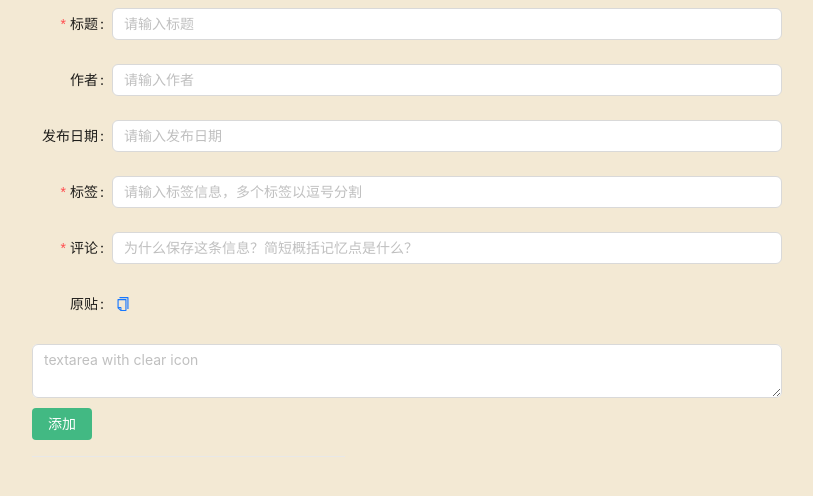
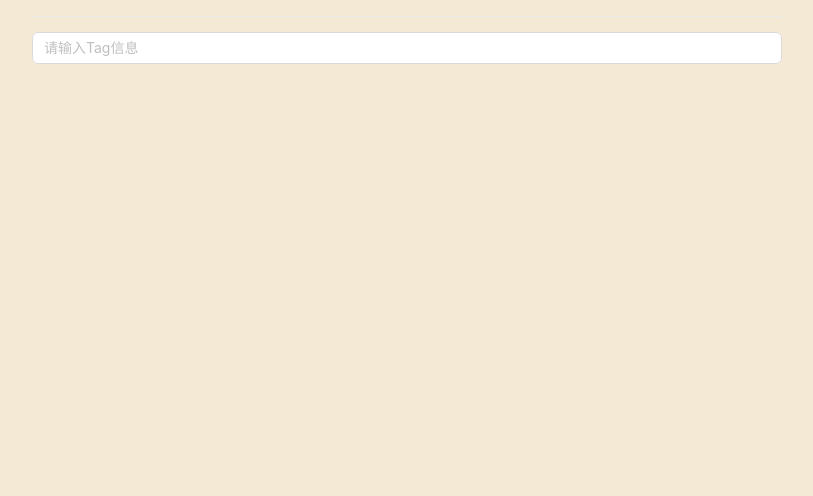
Before and after one commit to grofis/cloudflare, a Vue app: page /x/detail in a window 1280 px wide. Shown: the top 496 px of the page, without its empty margins (233-1046 px from the left). Built offline with nearby package versions, Linux system fonts and the light colour scheme.

Commit message:
修改Twitter页面。

```diff
--- a/src/components/TwitterDetail.vue
+++ b/src/components/TwitterDetail.vue
@@ -1,82 +1,121 @@
 <template>
   <div>
-        <div class="input-section">
-            <a-form :model="form" layout="horizontal" :label-col="{ style: { width: '80px' } }">
-                <a-form-item label="标题" name="title" :rules="[{ required: true, message: '请输入标题' }]">
-                    <a-input @paste="handlePaste" v-model:value="data.full_text" placeholder="请输入标题" allow-clear />
-                </a-form-item>
+    <a-col
+      :span="24"
+      style="margin-bottom: 15px; border-bottom: 1px solid #e8e8e8"
+      :key="data.id"
+    >
+      <VideoPlayer :data="data" currentPlayingId="" />
+    </a-col>
+    <a-descriptions :title="data.full_text" :column="8">
+      <a-descriptions-item v-for="item in descbItems" :key="item.key">
+        {{ data.description[item.key] }}
+        <a-typography-text type="secondary">
+          {{ item.label }}
+        </a-typography-text>
+      </a-descriptions-item>
+    </a-descriptions>
+  </div>
+  <!-- 主体信息展示 -->
+  <div v-if="data.tagInfo">
+    <a-descriptions
+      title="视频分析"
+      bordered
+      :column="1"
+      style="margin-top: 20px"
+    >
+      <template v-for="(label, key) in mainFields" :key="key">
+        <a-descriptions-item v-if="data.tagInfo[key]" :label="label">
+          <a-typography-paragraph>
+            <a-typography-text strong>{{
+              data.tagInfo[key]
+            }}</a-typography-text>
+          </a-typography-paragraph>
+        </a-descriptions-item>
+      </template>
+    </a-descriptions>
 
-                <a-form-item label="作者" name="author" :rules="[{ required: false, message: '请输入作者' }]">
-                    <a-input v-model:value="data.sender.name" placeholder="请输入作者" allow-clear />
-                </a-form-item>
-                <a-form-item label="发布日期" name="date" :rules="[{ required: false, message: '请输入发布日期' }]">
-                    <a-input v-model:value="data.created_at" placeholder="请输入发布日期" allow-clear />
-                </a-form-item>
-                <a-form-item label="标签" name="tags" :rules="[{ required: true, message: '请输入标签信息' }]">
-                    <a-input v-model:value="data.date" placeholder="请输入标签信息，多个标签以逗号分割" allow-clear />
-                </a-form-item>
-                <a-form-item label="评论" name="tags" :rules="[{ required: true, message: '请输入评论' }]">
-                    <a-input v-model:value="data.date" placeholder="为什么保存这条信息？简短概括记忆点是什么？" allow-clear />
-                </a-form-item>
-                <a-form-item label="原贴" name="tags" :rules="[{ required: false, message: '点击跳转' }]">
-                    <a :href="data.href" target="_blank">
-                        <a-typography-text :copyable="getCopyable()" strong>
-                            {{ data.href }}
+    <!-- 评论列表 -->
+    <a-divider v-if="data.tagInfo?.comments?.length" orientation="left"
+      >用户评论</a-divider
+    >
+    <a-comment
+      v-for="(comment, index) in data.tagInfo?.comments"
+      :key="index"
+      style="margin-bottom: 16px"
+    >
+      <template #content>
+        <a-typography-paragraph>
+          {{ comment.text }}
+          <a-typography-text
+            type="secondary"
+            style="display: block; margin-top: 8px"
+          >
+            {{ comment.translate }}
           </a-typography-text>
+        </a-typography-paragraph>
 
-                    </a>
-                </a-form-item>
-
-                <a-textarea v-model:value="inputText" placeholder="textarea with clear icon" @keyup.enter="addText"
-                    allow-clear />
-                <button @click="addText" size="small" type="text" class="search-btn">添加</button>
-            </a-form>
-            <a-col :span="10" style="margin-bottom: 15px;border-bottom: 1px solid #e8e8e8;" :key="data.id">
-                <VideoPlayer :data="data" currentPlayingId="" @play="" />
-            </a-col>
-        </div>
+        <a-typography-paragraph type="secondary">
+          <a-tag v-if="comment.type !== 'text'" color="blue">
+            {{ comment.type }}
+          </a-tag>
+          {{ comment.feedback }}
+        </a-typography-paragraph>
+      </template>
+    </a-comment>
+    <button @click="addText" size="small" type="text" class="search-btn">
+      提交
+    </button>
   </div>
 
+  <a-textarea
+    v-model:value="inputText"
+    placeholder="请输入Tag信息"
+    auto-size
+    allow-clear
+    :rows="4"
+    @paste="handlePaste"
+  />
 </template>
 
 <script setup>
-import { formatTimeAgo } from '@/utils/timeUtils'
-import { ref, onMounted, reactive } from 'vue';
-import moment from 'moment';
-import { useRouter } from 'vue-router';
-import { message } from 'ant-design-vue';
-import { GoogleOutlined } from '@ant-design/icons-vue';
-import { GoogleGenerativeAI } from '@google/generative-ai';
-import ExpandText from './child/ExpandText.vue';
-import { createFromIconfontCN } from '@ant-design/icons-vue';
+import { formatTimeAgo } from "@/utils/timeUtils";
+import { ref, onMounted, reactive, computed } from "vue";
+import moment from "moment";
+import { useRouter } from "vue-router";
+import { message } from "ant-design-vue";
+import { GoogleOutlined } from "@ant-design/icons-vue";
+import { GoogleGenerativeAI } from "@google/generative-ai";
+import ExpandText from "./child/ExpandText.vue";
+import { createFromIconfontCN } from "@ant-design/icons-vue";
 const IconFont = createFromIconfontCN({
-    scriptUrl: '//at.alicdn.com/t/c/font_4603537_0l6ll6wkpcx.js',
+  scriptUrl: "//at.alicdn.com/t/c/font_4603537_0l6ll6wkpcx.js",
 });
 
-const router = useRouter()
+const router = useRouter();
 const data = ref({
   sender: {
-        name: '',
-        screen_name: '',
-        description: '',
-        created_at: '',
+    name: "",
+    screen_name: "",
+    description: "",
+    created_at: "",
     statuses_count: 0,
-        followers_count: 0
-    }
+    followers_count: 0,
+  },
 });
 
 const form = reactive({
-    title: '',
-    author: '',
-    date: '',
-    source: ''
-})
-const inputText = ref('');
-const judgment = ref('');
+  title: "",
+  author: "",
+  date: "",
+  source: "",
+});
+const inputText = ref("");
+const judgment = ref("");
 
 async function generateStory(text) {
   try {
-        console.log('generateStory:', import.meta.env.VITE_GOOGLE_API_KEY)
+    console.log("generateStory:", import.meta.env.VITE_GOOGLE_API_KEY);
 
     // Initialize the GoogleGenerativeAI with your API key
     const genAI = new GoogleGenerativeAI(import.meta.env.VITE_GOOGLE_API_KEY); // Replace with your actual API key
@@ -86,178 +125,102 @@ async function generateStory(text) {
 
     // const prompt = "Write a story about a magic backpack.";
 
-        console.log('addText:', text)
+    console.log("addText:", text);
 
     // 判断是否包含中文字符
-        const containsChinese = /[\u4e00-\u9fa5]/.test(text)
-        console.log('addText:', text, 'isChinese:', containsChinese)
-        let prompt = ''
+    const containsChinese = /[\u4e00-\u9fa5]/.test(text);
+    console.log("addText:", text, "isChinese:", containsChinese);
+    let prompt = "";
     if (containsChinese) {
-            prompt = 'Translate the following content to English:' + text
+      prompt = "Translate the following content to English:" + text;
     } else {
-            prompt = 'Translate the following content to Chinese.In the translation results, keep the line breaks as in English<br>:' + text
+      prompt =
+        "Translate the following content to Chinese.In the translation results, keep the line breaks as in English<br>:" +
+        text;
     }
 
     // Generate content
     const result = await model.generateContent(prompt);
     let temp = result.response.text();
-        console.log('temp:', temp)
-        return temp
+    console.log("temp:", temp);
+    return temp;
   } catch (error) {
-        console.error('Error generating story:', error);
-        return ''
+    console.error("Error generating story:", error);
+    return "";
   }
 }
 
 async function saveData(item) {
-    const url = `${import.meta.env.VITE_API_URL}/translate/set`
+  const url = `${import.meta.env.VITE_API_URL}/translate/set`;
   let para = {
     key: new Date().getTime(),
-        value: item
-    }
+    value: item,
+  };
   let options = {
-        method: 'POST', // 指定请求方法为 POST
+    method: "POST", // 指定请求方法为 POST
     headers: {
-            'Content-Type': 'application/json', // 设置请求头，指明发送的数据格式
+      "Content-Type": "application/json", // 设置请求头，指明发送的数据格式
     },
     body: JSON.stringify(para), // 将数据对象转换为 JSON 字符串
-    }
+  };
 
   const response = await fetch(url, options);
   if (!response.ok) {
-        throw new Error('Network response was not ok');
+    throw new Error("Network response was not ok");
   }
 }
 
 async function getData() {
-    const url = `${import.meta.env.VITE_API_URL}/translate/get`
+  const url = `${import.meta.env.VITE_API_URL}/translate/get`;
   let para = {
-        key: 'list',
-        type: 'list'
-    }
+    key: "list",
+    type: "list",
+  };
   let options = {
-        method: 'POST', // 指定请求方法为 POST
+    method: "POST", // 指定请求方法为 POST
     headers: {
-            'Content-Type': 'application/json', // 设置请求头，指明发送的数据格式
+      "Content-Type": "application/json", // 设置请求头，指明发送的数据格式
     },
     body: JSON.stringify(para), // 将数据对象转换为 JSON 字符串
-    }
+  };
 
   const response = await fetch(url, options);
   if (!response.ok) {
-        throw new Error('Network response was not ok');
+    throw new Error("Network response was not ok");
   }
   let res = await response.json();
-    console.log('getData:', res)
-    res.forEach(item => {
-        item.time = moment(item.time).format('YYYY-MM-DD HH:mm:ss')
-        if (item.translator == 'Google') {
-            item.iconFont = 'icon-google'
+  console.log("getData:", res);
+  res.forEach((item) => {
+    item.time = moment(item.time).format("YYYY-MM-DD HH:mm:ss");
+    if (item.translator == "Google") {
+      item.iconFont = "icon-google";
     } else {
-            item.iconFont = 'icon-deepseek'
+      item.iconFont = "icon-deepseek";
     }
-        data.push(item)
-    })
+    data.push(item);
+  });
 }
 
 async function updateHnList() {
-    const url = `${import.meta.env.VITE_API_URL}`
+  const url = `${import.meta.env.VITE_API_URL}`;
 
   let options = {
-        method: 'POST', // 指定请求方法为 POST
+    method: "POST", // 指定请求方法为 POST
     headers: {
-            'Content-Type': 'application/json', // 设置请求头，指明发送的数据格式
+      "Content-Type": "application/json", // 设置请求头，指明发送的数据格式
     },
     body: JSON.stringify({}), // 将数据对象转换为 JSON 字符串
-    }
+  };
 
   const response = await fetch(url, options);
   if (!response.ok) {
-        throw new Error('Network response was not ok');
+    throw new Error("Network response was not ok");
   }
   let res = await response.json();
-    console.log('updateHnList:', res)
-    generateStory(res).then(temp => {
-        console.log('temp:', temp)
-    })
-}
-
-function addText() {
-    let text = inputText.value.trim()
-    // console.log('addText:', text)
-
-    // // 识别文章的标题、来源、链接、标签
-    const regex = /title:\s*"([^"]+)",\s*from:\s*'([^']+)',\s*href:\s*'([^']+)',\s*tags:\s*\[([^\]]+)\],/;
-    const match = text.match(regex);
-    let item = {}
-    if (match) {
-        // Extracted information
-        item.title = match[1];
-        item.from = match[2];
-        item.href = match[3];
-        item.tags = match[4].split(',').map(tag => tag.trim().replace(/['"]/g, ''));
-
-        console.log('Title:', item.title);
-        console.log('From:', item.from);
-        console.log('Href:', item.href);
-        console.log('Tags:', item.tags);
-
-        // Remove the first four lines from the text
-        text = text.replace(regex, '').trim();
-        text = text.replace(/\n/g, '<br>');
-    } else {
-        let json = JSON.parse(text)
-        item.title = json.title
-        item.from = json.from
-        item.href = json.href
-        item.tags = json.tags
-        console.log('json:', json)
-        text = json.source
-    }
-
-
-    if (text.length > 0) {
-        generateStory(text).then(temp => {
-            console.log('temp:', temp)
-            item.source = text
-            item.translated = temp
-            item.translator = "Google"
-            item.iconFont = 'icon-google'
-            item.time = new Date().toISOString()
-            data.push(item)
-            inputText.value = ''
-            saveData(item)
-        })
-    }
-    console.log('text:', text)
-}
-
-function handlePaste(e) {
-    // 获取纯文本
-    const text = e.clipboardData.getData('text/plain')
-    // 获取 HTML
-    const html = e.clipboardData.getData('text/html')
-
-    // 尝试解析 HTML 中的超链接
-    let links = []
-    if (html) {
-        const parser = new DOMParser()
-        const doc = parser.parseFromString(html, 'text/html')
-        const aTags = doc.querySelectorAll('a')
-        links = Array.from(aTags).map(a => ({
-            text: a.textContent,
-            href: a.href
-        }))
-    }
-    form.title = text
-    form.source = links[0]?.href
-    // 你可以在这里处理 text 和 links
-    console.log('纯文本:', text)
-    console.log('超链接:', links)
-
-    // 如果你不想插入原始内容，可以阻止默认粘贴行为
-    // e.preventDefault()
-    // inputValue.value = text // 或自定义插入内容
+  console.log("updateHnList:", res);
+  generateStory(res).then((temp) => {
+    console.log("temp:", temp);
+  });
 }
 
 // 复制提示词
@@ -335,27 +298,123 @@ return back data with JSON format。
 }
 }
 
-    `
+    `;
 
-    let url = `https://x.com/${data.value.sender.screen_name}/status/${data.value.id}`
-
+  let url = `https://x.com/${data.value.sender.screen_name}/status/${data.value.id}`;
 
   return {
     text: url + "\n" + promt,
-        tooltips: ['复制链接', '复制成功'],
+    tooltips: ["复制链接", "复制成功"],
     onCopy: () => {
-            message.success('链接已复制到剪贴板');
+      message.success("链接已复制到剪贴板");
+    },
+  };
+};
+
+// 中文标签映射配置
+const labelMap = {
+  created_at: "发布",
+  bookmark_count: "收藏",
+  quote_count: "引用",
+  favorite_count: "喜欢",
+  reply_count: "回复",
+  retweet_count: "转发",
+};
+
+// 动态生成描述项配置
+const descbItems = computed(() => {
+  return Object.keys(data.value.description || {})
+    .filter((key) => key !== "full_text") // 排除标题字段
+    .map((key) => ({
+      key,
+      label: labelMap[key],
+    }));
+});
+
+// 需要展示的主要字段配置（移入组件顶层）
+const mainFields = {
+  subject: "视频主体",
+  event: "事件描述",
+  environment: "环境分析",
+  emotion: "情感分析",
+  virality_factors: "传播因素",
+  feedback: "数据反馈",
+};
+
+//tag信息粘贴之后识别
+function handlePaste(e) {
+  try {
+    e.preventDefault(); // 阻止默认粘贴行为
+    // 获取粘贴的文本内容
+    const pastedText = e.clipboardData.getData("text/plain");
+
+    // 尝试解析JSON
+    const json = JSON.parse(pastedText);
+    console.log("json", json);
+    data.value.tagInfo = {
+      ...json,
+      // 对virality_factors添加换行符增强可读性
+      virality_factors:
+        json.virality_factors?.replace(/。/g, "。\n") || json.virality_factors,
+    };
+    inputText.value = "";
+    message.success("JSON解析成功");
+  } catch (error) {
+    message.error("粘贴的内容不是有效的JSON格式");
+    console.error("JSON解析错误:", error);
+  }
+}
+
+async function addText() {
+  const url = `${import.meta.env.VITE_API_URL}/x/save`;
+  console.log("url is:", url);
+  // 使用 try-catch 处理超时错误
+  try {
+    let options = {
+      method: "POST", // 指定请求方法为 POST
+      headers: {
+        "Content-Type": "application/json", // 设置请求头，指明发送的数据格式
+      },
+      body: JSON.stringify(data.value), // 将数据对象转换为 JSON 字符串
+    };
+
+    const response = await fetch(url, options);
+    if (!response.ok) {
+      throw new Error("Network response was not ok");
+    }
+
+    const data = await response.json();
+
+    console.log("return data:", data);
+    // 处理数据...
+  } catch (error) {
+    if (error.name === "TimeoutError") {
+      console.error("请求超时");
+      // 处理超时错误...
+    } else {
+      console.error("请求失败:", error);
+      // 处理其他错误...
     }
   }
 }
 
 onMounted(() => {
   // generateStory()
-    const storedData = localStorage.getItem('current_twitter_item')
+  const storedData = localStorage.getItem("current_twitter_item");
   if (storedData) {
+    let obj = JSON.parse(storedData);
+    let description = {
+      created_at: obj.created_at,
+      full_text: obj.full_text,
+      bookmark_count: obj.bookmark_count,
+      quote_count: obj.quote_count,
+      favorite_count: obj.favorite_count,
+      reply_count: obj.reply_count,
+      retweet_count: obj.retweet_count,
+    };
 
-        data.value = JSON.parse(storedData)
-        console.log('data is', data.value)
+    data.value = { ...obj, description };
+    console.log("data is", data.value);
     // 使用完后可以清除数据
     // localStorage.removeItem('current_twitter_item')
   }
@@ -364,7 +423,6 @@ onMounted(() => {
 
 <style scoped>
 .input-section {
-
   gap: 10px;
   margin-bottom: 16px;
   margin-top: 8px;
```
Lines whose indentation alone changed are shown as unchanged.
